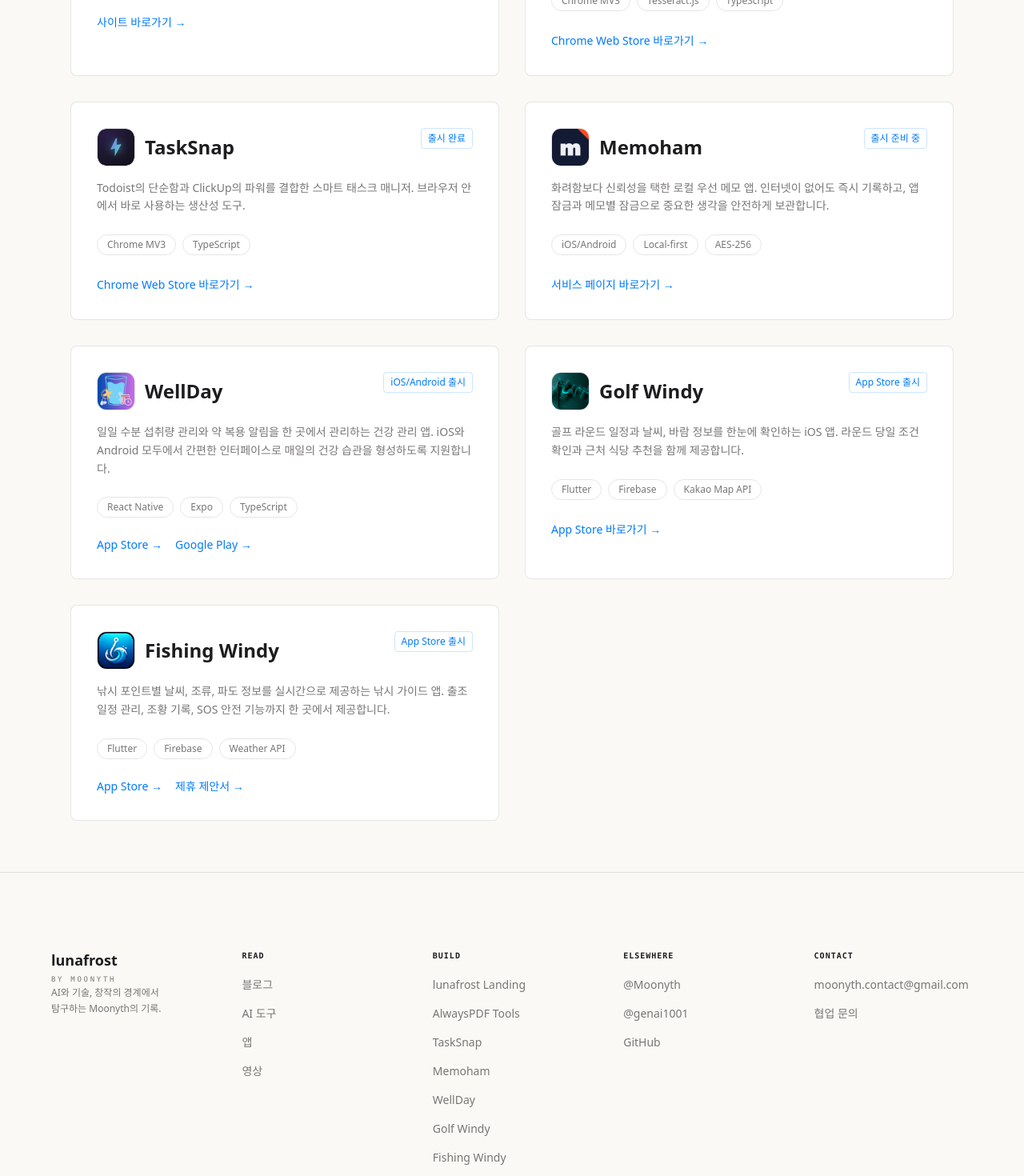
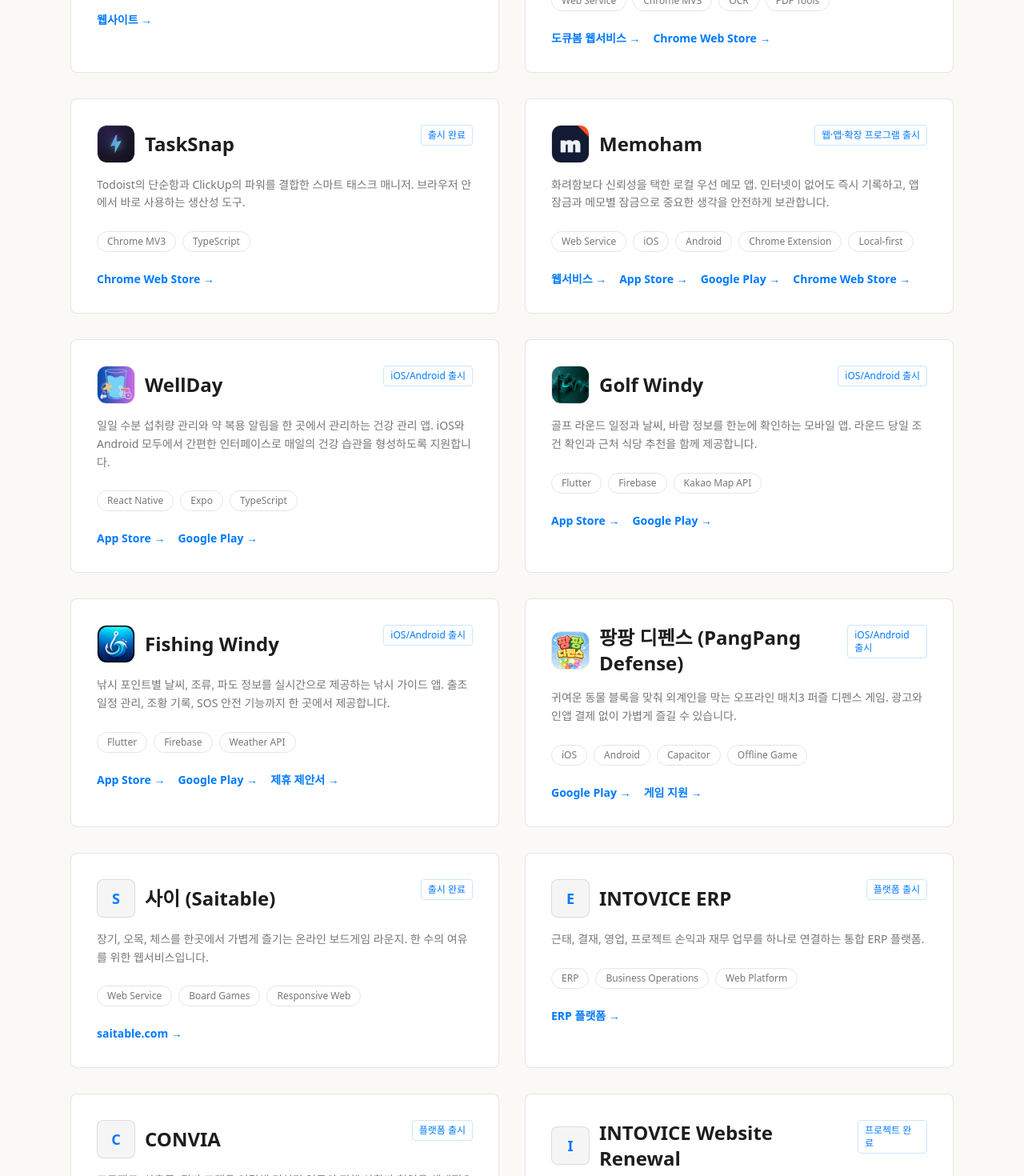
Before and after one commit to Jaden-CHI/lunafrost-landing, a Next.js app: page /apps in a window 1280 px wide. Shown: the part 460-1930 px from the top of the page at 80% size. Built offline with nearby package versions, Linux system fonts and the light colour scheme.

Commit message:
Update released apps and web projects

```diff
--- a/app/apps/page.tsx
+++ b/app/apps/page.tsx
@@ -5,26 +5,37 @@
 
 export const metadata: Metadata = {
   title: "Apps & Projects",
-  description: "AI를 활용해 만든 앱과 프로젝트 쇼케이스",
+  description: "모바일 앱, 브라우저 확장 프로그램, 웹 플랫폼 및 구축 프로젝트 쇼케이스",
 };
 
-const projects = [
+interface Project {
+  title: string;
+  description: string;
+  tech: string[];
+  status: string;
+  links: Array<{ name: string; url: string }>;
+  icon?: string;
+  monogram?: string;
+}
+
+const projects: Project[] = [
   {
     title: "lunafrost Landing",
     description: "AI 기반 개인 브랜드 플랫폼. Next.js + Tailwind + Vercel로 구축.",
     tech: ["Next.js", "Tailwind CSS", "Vercel", "Notion API"],
     status: "운영 중",
-    link: "https://moonyth.app",
-    linkLabel: "사이트 바로가기",
+    links: [{ name: "웹사이트", url: "https://moonyth.app" }],
     icon: "/lunafrost-icon-64.png",
   },
   {
     title: "AlwaysPDF Tools",
-    description: "PDF 작업을 브라우저에서 바로 처리하는 크롬 확장 프로그램. OCR, 변환, 편집 등 12가지 기능 탑재.",
-    tech: ["Chrome MV3", "Tesseract.js", "TypeScript"],
-    status: "출시 완료",
-    link: "https://chromewebstore.google.com/detail/alwayspdf-tools/hbehonlonoigfakfkhlggmdlgmogkaba",
-    linkLabel: "Chrome Web Store 바로가기",
+    description: "PDF 병합, 편집, 서명, OCR과 문서 변환을 제공하는 도큐봄 웹서비스와 크롬 확장 프로그램.",
+    tech: ["Web Service", "Chrome MV3", "OCR", "PDF Tools"],
+    status: "웹·확장 프로그램 출시",
+    links: [
+      { name: "도큐봄 웹서비스", url: "https://docubom.com" },
+      { name: "Chrome Web Store", url: "https://chromewebstore.google.com/detail/alwayspdf-tools/hbehonlonoigfakfkhlggmdlgmogkaba" },
+    ],
     icon: "/alwayspdf-icon.png",
   },
   {
@@ -32,17 +43,20 @@
     description: "Todoist의 단순함과 ClickUp의 파워를 결합한 스마트 태스크 매니저. 브라우저 안에서 바로 사용하는 생산성 도구.",
     tech: ["Chrome MV3", "TypeScript"],
     status: "출시 완료",
-    link: "https://chromewebstore.google.com/detail/TaskSnap/ipdbelmbiebiejclgnpnphbcbmhijogn",
-    linkLabel: "Chrome Web Store 바로가기",
+    links: [{ name: "Chrome Web Store", url: "https://chromewebstore.google.com/detail/TaskSnap/ipdbelmbiebiejclgnpnphbcbmhijogn" }],
     icon: "/tasksnap-icon-64.png",
   },
   {
     title: "Memoham",
     description: "화려함보다 신뢰성을 택한 로컬 우선 메모 앱. 인터넷이 없어도 즉시 기록하고, 앱 잠금과 메모별 잠금으로 중요한 생각을 안전하게 보관합니다.",
-    tech: ["iOS/Android", "Local-first", "AES-256"],
-    status: "출시 준비 중",
-    link: "https://memoham.com/",
-    linkLabel: "서비스 페이지 바로가기",
+    tech: ["Web Service", "iOS", "Android", "Chrome Extension", "Local-first"],
+    status: "웹·앱·확장 프로그램 출시",
+    links: [
+      { name: "웹서비스", url: "https://memoham.com" },
+      { name: "App Store", url: "https://apps.apple.com/kr/app/memoham/id6808967369" },
+      { name: "Google Play", url: "https://play.google.com/store/apps/details?id=memoham.com" },
+      { name: "Chrome Web Store", url: "https://chromewebstore.google.com/detail/memoham/fiedkogifoddiofhnkmohaepnjoljomk" },
+    ],
     icon: "/memoham-icon.png",
   },
   {
@@ -58,23 +72,69 @@
   },
   {
     title: "Golf Windy",
-    description: "골프 라운드 일정과 날씨, 바람 정보를 한눈에 확인하는 iOS 앱. 라운드 당일 조건 확인과 근처 식당 추천을 함께 제공합니다.",
+    description: "골프 라운드 일정과 날씨, 바람 정보를 한눈에 확인하는 모바일 앱. 라운드 당일 조건 확인과 근처 식당 추천을 함께 제공합니다.",
     tech: ["Flutter", "Firebase", "Kakao Map API"],
-    status: "App Store 출시",
-    link: "https://apps.apple.com/kr/app/golf-windy/id6776418580",
-    linkLabel: "App Store 바로가기",
+    status: "iOS/Android 출시",
+    links: [
+      { name: "App Store", url: "https://apps.apple.com/kr/app/golf-windy/id6776418580" },
+      { name: "Google Play", url: "https://play.google.com/store/apps/details?id=com.golfwindy.app" },
+    ],
     icon: "/golfwindy-icon-64.png",
   },
   {
     title: "Fishing Windy",
     description: "낚시 포인트별 날씨, 조류, 파도 정보를 실시간으로 제공하는 낚시 가이드 앱. 출조 일정 관리, 조황 기록, SOS 안전 기능까지 한 곳에서 제공합니다.",
     tech: ["Flutter", "Firebase", "Weather API"],
-    status: "App Store 출시",
+    status: "iOS/Android 출시",
     links: [
       { name: "App Store", url: "https://apps.apple.com/kr/app/fishing-windy/id6780916105" },
+      { name: "Google Play", url: "https://play.google.com/store/apps/details?id=com.moonyth.fishingwindy" },
       { name: "제휴 제안서", url: "/fishinghwindy/partnership" },
     ],
     icon: "/fishinghwindy-logo-thumb.png",
+  },
+  {
+    title: "팡팡 디펜스 (PangPang Defense)",
+    description: "귀여운 동물 블록을 맞춰 외계인을 막는 오프라인 매치3 퍼즐 디펜스 게임. 광고와 인앱 결제 없이 가볍게 즐길 수 있습니다.",
+    tech: ["iOS", "Android", "Capacitor", "Offline Game"],
+    status: "iOS/Android 출시",
+    links: [
+      { name: "Google Play", url: "https://play.google.com/store/apps/details?id=com.pangpangdefense" },
+      { name: "게임 지원", url: "/pangpangdefense" },
+    ],
+    icon: "/pangpangdefense-icon.png",
+  },
+  {
+    title: "사이 (Saitable)",
+    description: "장기, 오목, 체스를 한곳에서 가볍게 즐기는 온라인 보드게임 라운지. 한 수의 여유를 위한 웹서비스입니다.",
+    tech: ["Web Service", "Board Games", "Responsive Web"],
+    status: "출시 완료",
+    links: [{ name: "saitable.com", url: "https://saitable.com" }],
+    monogram: "S",
+  },
+  {
+    title: "INTOVICE ERP",
+    description: "근태, 결재, 영업, 프로젝트 손익과 재무 업무를 하나로 연결하는 통합 ERP 플랫폼.",
+    tech: ["ERP", "Business Operations", "Web Platform"],
+    status: "플랫폼 출시",
+    links: [{ name: "ERP 플랫폼", url: "https://erp.moonyth.app" }],
+    monogram: "E",
+  },
+  {
+    title: "CONVIA",
+    description: "프로젝트, 산출물, 팀과 고객을 연결해 컨설팅 업무의 진행 상황과 협업을 체계적으로 관리하는 플랫폼.",
+    tech: ["Consulting", "Collaboration", "Web Platform"],
+    status: "플랫폼 출시",
+    links: [{ name: "getses.kr", url: "https://getses.kr" }],
+    monogram: "C",
+  },
+  {
+    title: "INTOVICE Website Renewal",
+    description: "기업의 전문성과 서비스 정보를 명확하게 전달하도록 정보 구조와 사용자 경험을 개편한 홈페이지 구축 프로젝트.",
+    tech: ["Corporate Website", "UX Renewal", "Responsive Web"],
+    status: "프로젝트 완료",
+    links: [{ name: "intovice.co.kr", url: "https://intovice.co.kr" }],
+    monogram: "I",
   },
 ];
 
@@ -93,7 +153,7 @@
             Apps & Projects
           </h1>
           <p style={{ color: "var(--text-muted)" }}>
-            iOS·Android 모바일 앱과 브라우저 확장 프로그램을 중심으로 직접 만들어가는 서비스들
+            iOS·Android 앱, 브라우저 확장 프로그램, 웹서비스와 비즈니스 플랫폼 구축 프로젝트
           </p>
         </div>
 
@@ -115,7 +175,15 @@
                       className="rounded-xl border"
                       style={{ borderColor: "var(--border)" }}
                     />
-                  ) : null}
+                  ) : (
+                    <span
+                      aria-hidden="true"
+                      className="flex h-12 w-12 shrink-0 items-center justify-center rounded-lg border text-lg font-bold"
+                      style={{ borderColor: "var(--border)", background: "var(--surface-low)", color: "var(--tertiary)" }}
+                    >
+                      {project.monogram ?? project.title.charAt(0)}
+                    </span>
+                  )}
                   <h3
                     className="font-[family-name:var(--font-inter)] text-2xl font-bold"
                     style={{ color: "var(--text)" }}
@@ -147,7 +215,6 @@
                 ))}
               </div>
 
-              {project.links ? (
               <div className="flex gap-4 flex-wrap">
                 {project.links.map((link) => (
                   <a
@@ -155,24 +222,13 @@
                     href={link.url}
                     target="_blank"
                     rel="noopener noreferrer"
-                      className="text-sm no-underline transition-colors duration-200"
+                    className="text-sm font-semibold no-underline transition-colors duration-200"
                     style={{ color: "var(--tertiary)" }}
                   >
                     {link.name} →
                   </a>
                 ))}
               </div>
-              ) : project.link && (
-                <a
-                  href={project.link}
-                  target="_blank"
-                  rel="noopener noreferrer"
-                  className="text-sm no-underline transition-colors duration-200"
-                  style={{ color: "var(--tertiary)" }}
-                >
-                  {project.linkLabel ?? "방문하기"} →
-                </a>
-              )}
             </div>
           ))}
         </div>
```
Lines whose indentation alone changed are shown as unchanged.
